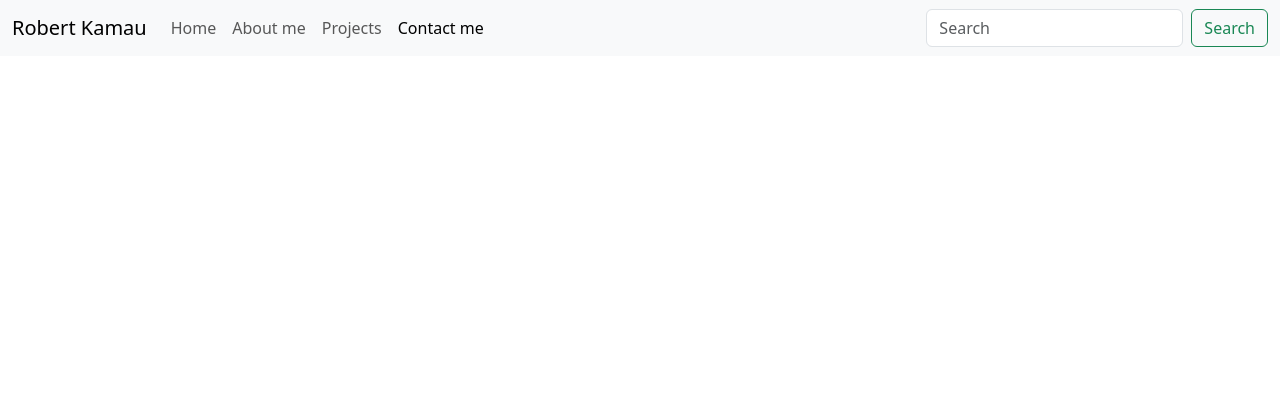
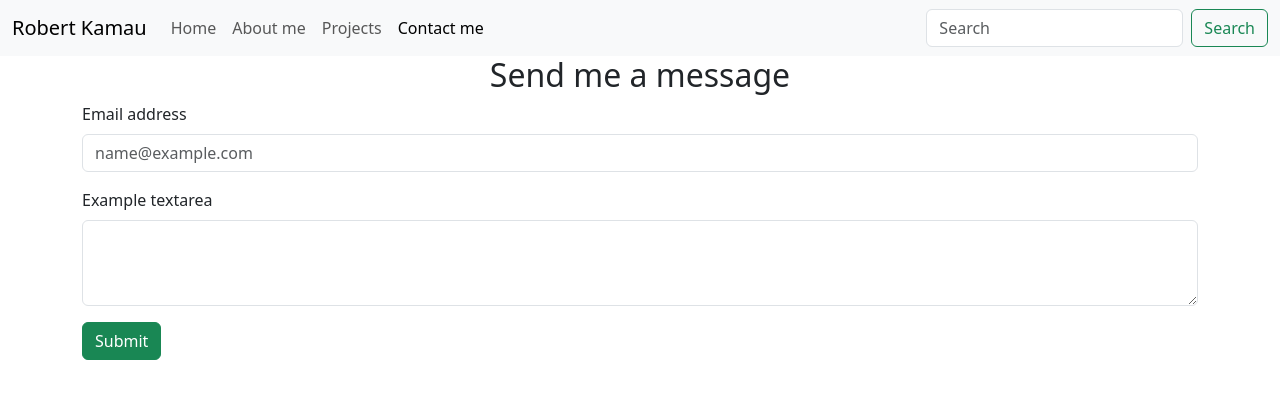
Before and after one commit to parrotdevelopers254/portfolio1, a Django app: page /contact in a window 1280 px wide. Shown: the top 399 px of the page. Run offline with Django 3.2, Linux system fonts and the light colour scheme.

Commit message:
Rectified some links

```diff
--- a/myPortfolio1/templates/contact.html
+++ b/myPortfolio1/templates/contact.html
@@ -9,7 +9,7 @@
   <body>
     <nav class="navbar navbar-expand-lg bg-body-tertiary">
         <div class="container-fluid">
-          <a class="navbar-brand" href="#">Robert Kamau</a>
+          <a class="navbar-brand" href="/">Robert Kamau</a>
           <button class="navbar-toggler" type="button" data-bs-toggle="collapse" data-bs-target="#navbarSupportedContent" aria-controls="navbarSupportedContent" aria-expanded="false" aria-label="Toggle navigation">
             <span class="navbar-toggler-icon"></span>
           </button>
@@ -49,6 +49,18 @@
           </div>
         </div>
       </nav>
+      <h2 class="text-center">Send me a message</h2>
+      <div class="container my-2">
+        <div class="mb-3">
+            <label for="exampleFormControlInput1" class="form-label">Email address</label>
+            <input type="email" class="form-control" id="exampleFormControlInput1" placeholder="name@example.com">
+          </div>
+          <div class="mb-3">
+            <label for="exampleFormControlTextarea1" class="form-label">Example textarea</label>
+            <textarea class="form-control" id="exampleFormControlTextarea1" rows="3"></textarea>
+          </div>
+          <button type="button" class="btn btn-success">Submit</button>
+      </div>
     <script src="https://cdn.jsdelivr.net/npm/bootstrap@5.3.0-alpha3/dist/js/bootstrap.bundle.min.js" integrity="sha384-ENjdO4Dr2bkBIFxQpeoTz1HIcje39Wm4jDKdf19U8gI4ddQ3GYNS7NTKfAdVQSZe" crossorigin="anonymous"></script>
   </body>
 </html>
```
